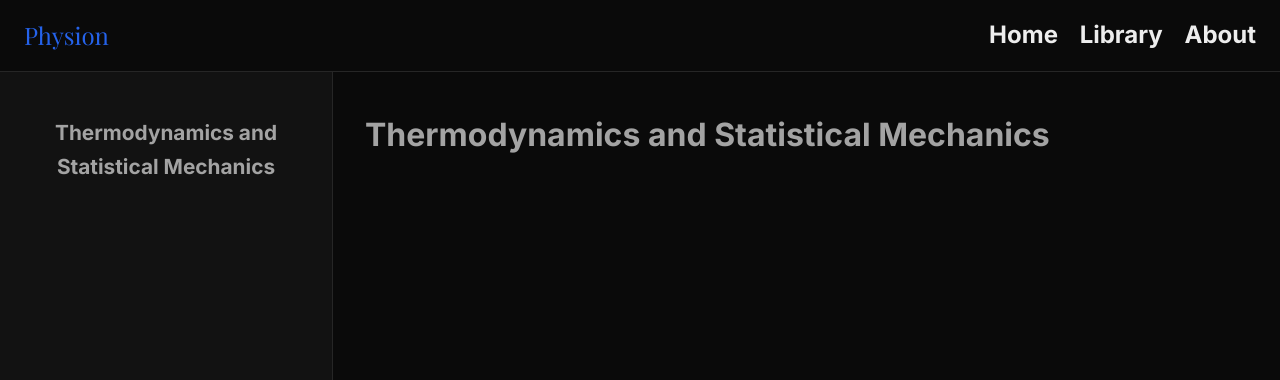
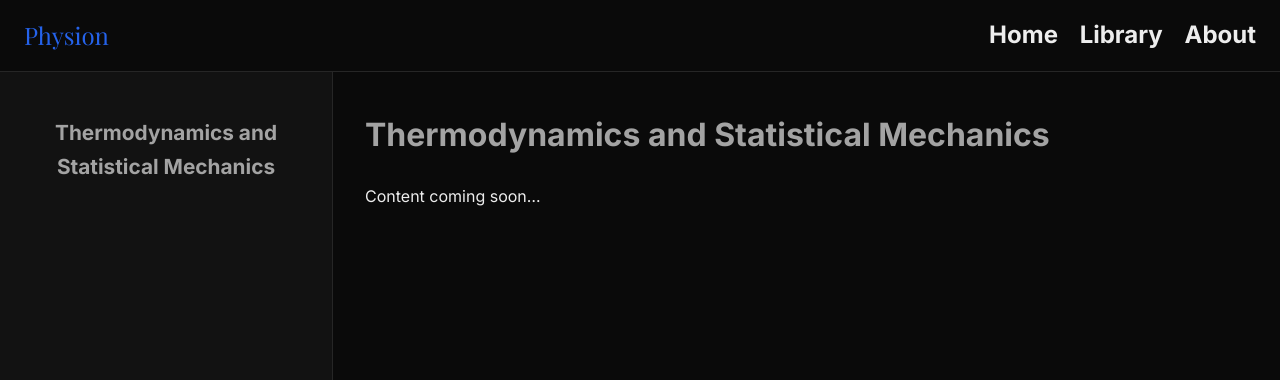
Before and after one commit to thfahim-xyz/physion, a Jekyll site: the page built from books/tdsm/tdsm0.md, in a window 1280 px wide. Shown: the top 380 px of the page. Built offline with Jekyll 4.4.1, drawn with Linux system fonts in a browser that asks for light colours.

Commit message:
Update tdsm0.md

```diff
--- a/books/tdsm/tdsm0.md
+++ b/books/tdsm/tdsm0.md
@@ -4,4 +4,6 @@ title: Thermodynamics and Statistical Mechanics
 book: tdsm
 ---
 
-# Thermodynamics and Statistical Mechanics
+# {{ page.title }}
+
+Content coming soon...
```
